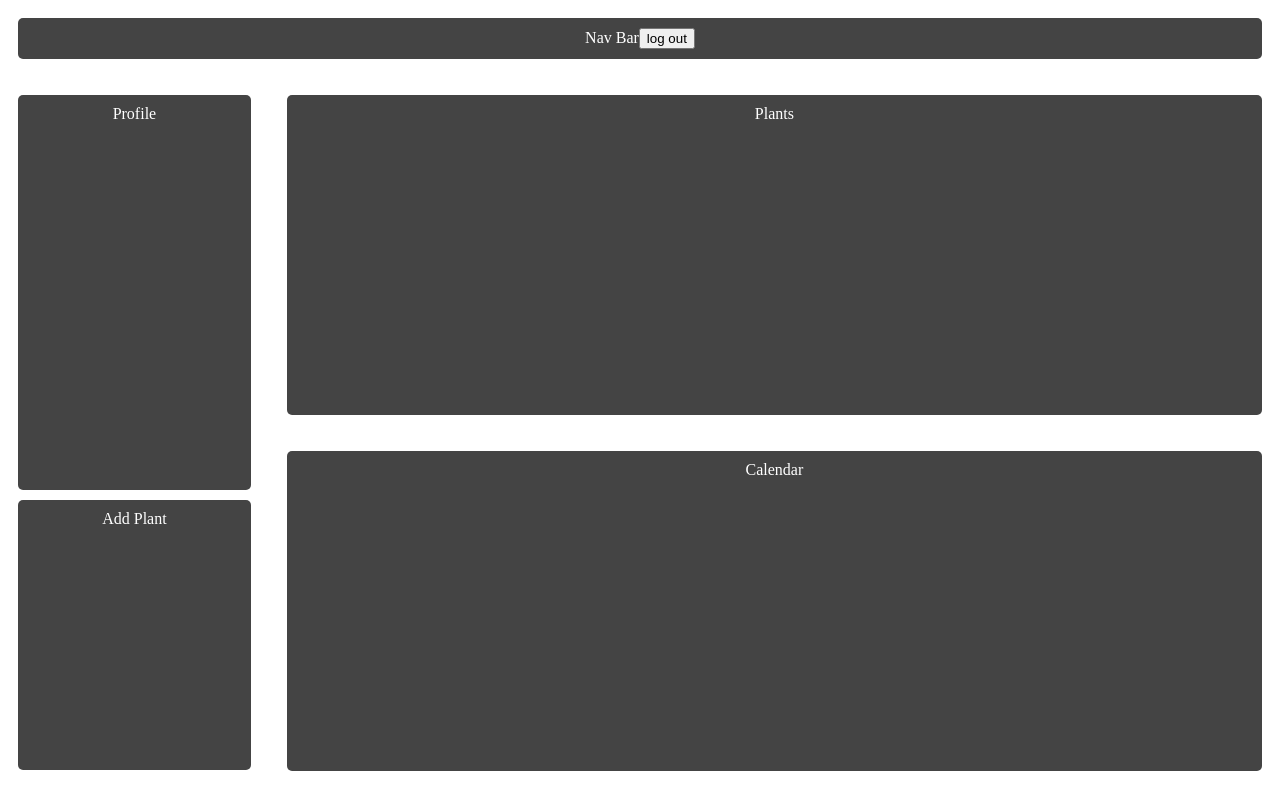
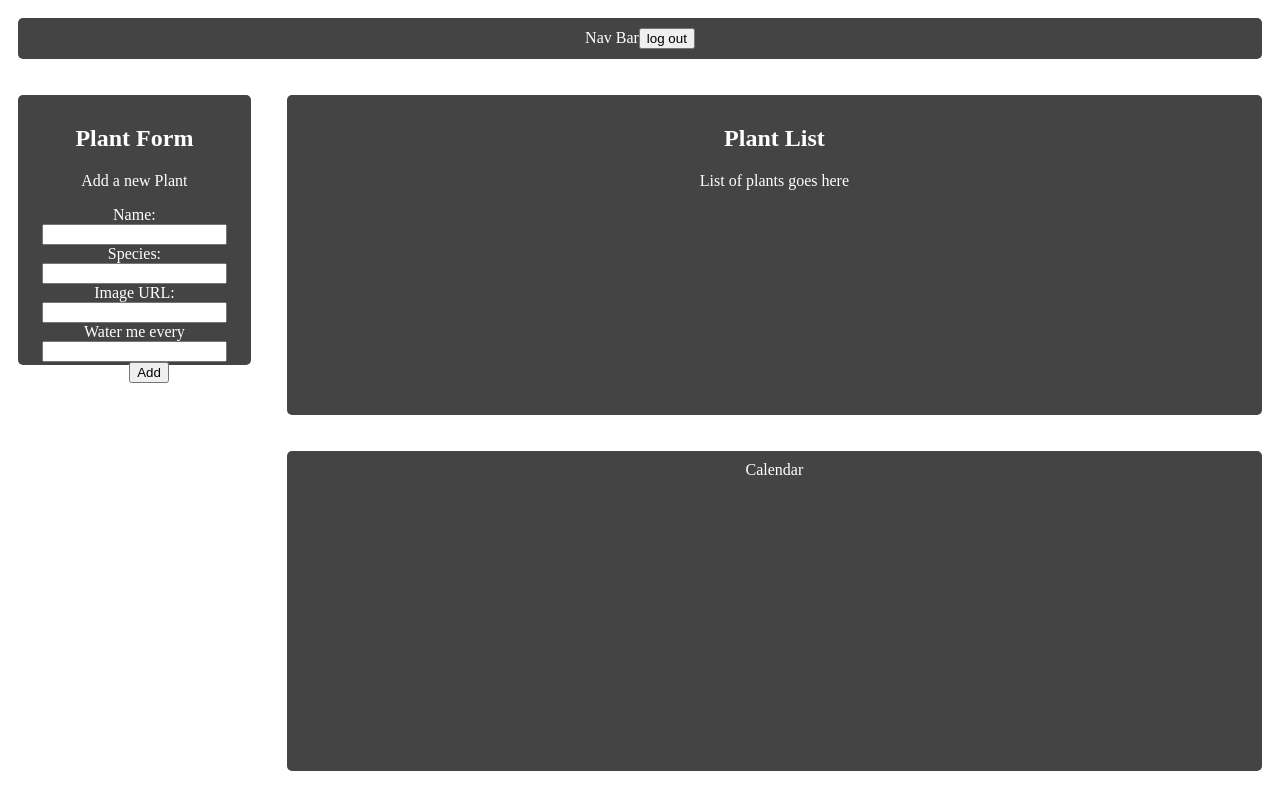
Before and after one commit to watermyplants-2/Frontend, a React (Create React App) app in the folder water-my-plants/: page /protected in a window 1280 px wide. Built offline with nearby package versions, Linux system fonts and the light colour scheme.

Commit message:
Added basic components, hid profile frame in css. Next adding plant cards.

```diff
--- a/water-my-plants/src/components/Home.js
+++ b/water-my-plants/src/components/Home.js
@@ -1,5 +1,7 @@
 import React from 'react';
 import styled from 'styled-components';
+import PlantList from './PlantList'
+import PlantForm from './PlantForm'
 
 const StyledDiv = styled.div`
     .nav {
@@ -41,6 +43,7 @@ const StyledDiv = styled.div`
     };
     .profile {
         height: 375px;
+        display:none;
     };
     .box {
         background-color: #444;
@@ -66,9 +69,15 @@ const Home = () => {
                 </div>
                 <section className="sidebar">
                     <div className='profile box'>Profile</div>
-                    <div className='addPlant box'>Add Plant</div>
+                    <div className='addPlant box'>
+                        {/* Add Plant */}
+                        <PlantForm />
+                    </div>
                 </section>
-                <div className='plants box'>Plants</div>
+                <div className='plants box'>
+                    {/* Plants */}
+                    <PlantList />
+                </div>
                 <div className='calendar box'>Calendar</div>
             </div>
         </StyledDiv>
--- a/water-my-plants/src/components/PlantCard.js
+++ b/water-my-plants/src/components/PlantCard.js
@@ -0,0 +1,14 @@
+import React from 'react'
+
+
+const PlantCard=()=>{
+    return(
+        <div>
+            <h3>Plant</h3>
+            <p>this is a plant</p>
+        </div>
+    )
+
+}
+
+export default PlantCard
--- a/water-my-plants/src/components/PlantForm.js
+++ b/water-my-plants/src/components/PlantForm.js
@@ -0,0 +1,32 @@
+import React from 'react'
+
+
+const PlantForm=()=>{
+    return(
+        <div>
+            <h2>Plant Form</h2>
+            <p>Add a new Plant</p>
+            <form id="plantForm">
+                <label>
+                    Name:
+                    <input type="text" name="nickname" />
+                </label>
+                <label>
+                    Species:
+                    <input type="text" name="species" />
+                </label>
+                <label>
+                    Image URL:
+                    <input type="text" name="image" />
+                </label>
+                <label>
+                    Water me every <input name="h20Interval" /> days
+                </label>
+                <button>Add</button>
+            </form>
+        </div>
+    )
+
+}
+
+export default PlantForm
--- a/water-my-plants/src/components/PlantList.js
+++ b/water-my-plants/src/components/PlantList.js
@@ -0,0 +1,15 @@
+import React from 'react'
+import PlantCard from './PlantCard'
+
+
+const PlantList=()=>{
+    return(
+        <div>
+            <h2>Plant List</h2>
+            <p>List of plants goes here</p>
+        </div>
+    )
+
+}
+
+export default PlantList
```
